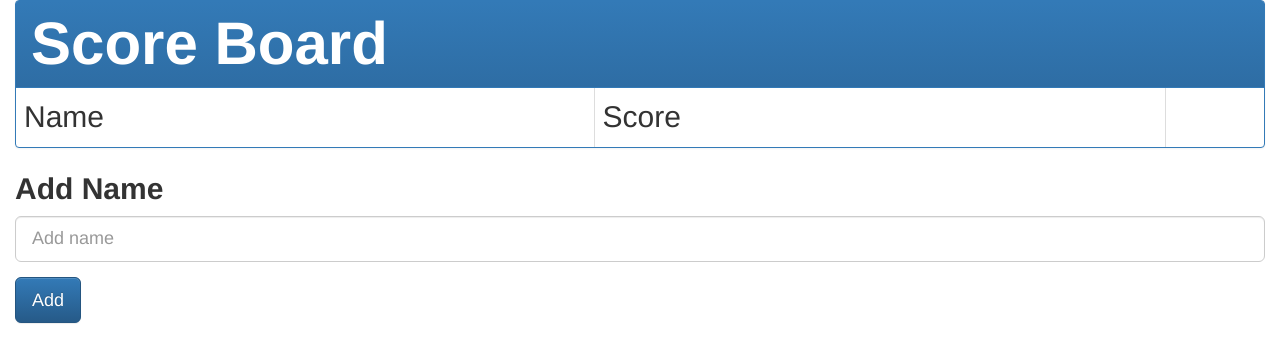
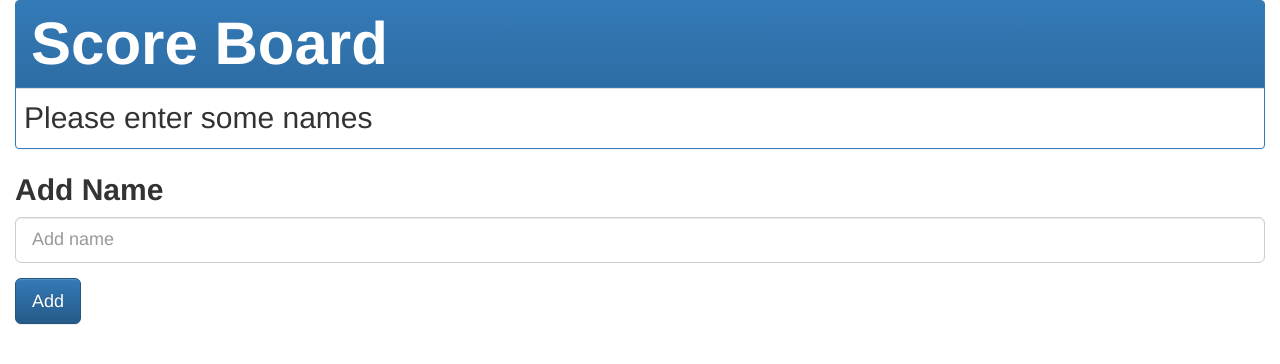
Before and after one commit to jamesrobertgreen/scoreboard, a plain HTML site: page index.html in a window 1280 px wide. Drawn offline with nearby package versions, Linux system fonts and the light colour scheme.

Commit message:
Add text to prompts the user to enter names

```diff
--- a/index.html
+++ b/index.html
@@ -21,9 +21,10 @@
     <div class="container-fluid">
         <div class="panel panel-primary">
             <div class="panel-heading">
-                <h1 class="panel-title"> Score Board</h1> </div>
+                <h1 class="panel-title"> Score Board</h1>
+            </div>
             <table class="table table-bordered">
-                <tr class="row">
+                <tr ng-hide="players.length == 0" class="row">
                     <td>Name</td>
                     <td>Score</td>
                     <td></td>
@@ -56,6 +57,9 @@
                         <button class="btn btn-lg btn-danger" ng-click="remove($index)">X</button>
                     </td>
                 </tr>
+                <tr class="row">
+                <td  ng-show="players.length == 0">Please enter some names</td>
+                </tr>
             </table>
         </div>
         <form name="scoreboardForm" ng-submit="scoreboardForm.$valid && addName(newName)">
```
